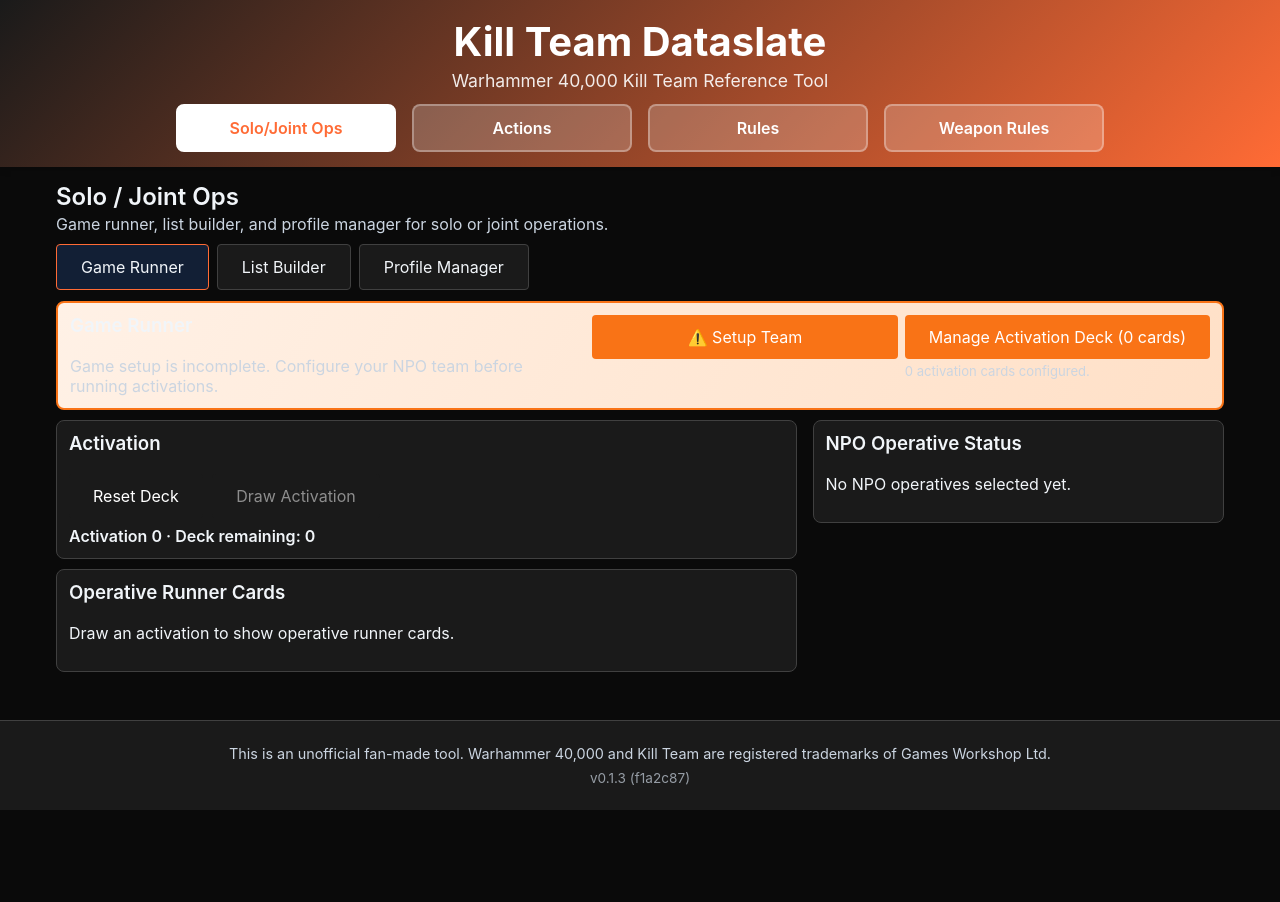
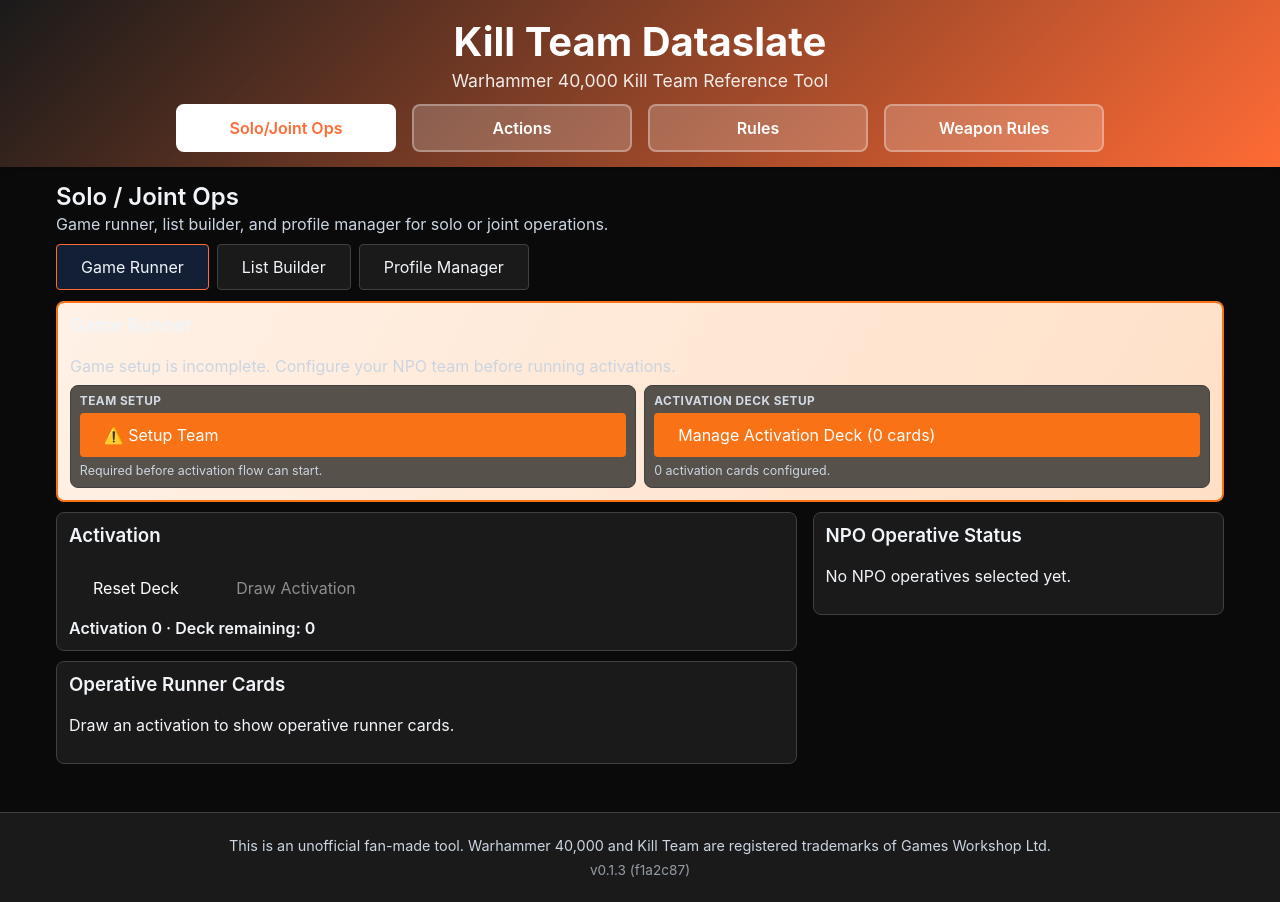
Before and after one commit to aaronbridgeman/wh40k-killteamtools, a React (Vite) app: page / in a window 1280 px wide. Before the commit the page ends 810 px from the top, so only its background shows below. Built offline with nearby package versions, Linux system fonts and the light colour scheme.

Commit message:
style(game-runner): tidy unified setup bar layout

```diff
--- a/src/components/solo/SoloJointOpsView.css
+++ b/src/components/solo/SoloJointOpsView.css
@@ -29,9 +29,9 @@
 .game-runner-setup-gate {
   order: 0;
   display: grid;
-  grid-template-columns: minmax(0, 1fr) minmax(320px, auto);
+  grid-template-columns: 1fr;
   align-items: start;
-  gap: 0.65rem;
+  gap: 0.55rem;
 }
 
 .game-runner-setup-copy {
@@ -41,22 +41,36 @@
 .game-runner-setup-actions {
   display: grid;
   grid-template-columns: repeat(2, minmax(0, 1fr));
-  gap: 0.45rem;
+  gap: 0.55rem;
 }
 
 .game-runner-setup-action {
   display: grid;
   align-content: start;
-  gap: 0.25rem;
+  gap: 0.35rem;
+  border: 1px solid var(--border-color);
+  border-radius: 8px;
+  padding: 0.5rem 0.55rem;
+  background: color-mix(in srgb, var(--surface-color) 90%, black);
 }
 
 .game-runner-setup-action button {
   width: 100%;
+  text-align: left;
+}
+
+.setup-action-label {
+  font-size: 0.74rem;
+  font-weight: 700;
+  letter-spacing: 0.04em;
+  text-transform: uppercase;
+  color: color-mix(in srgb, var(--text-secondary) 85%, white);
 }
 
 .setup-action-meta {
   margin: 0;
-  font-size: 0.82rem;
+  font-size: 0.78rem;
+  line-height: 1.3;
   color: var(--text-secondary);
 }
 
@@ -74,6 +88,10 @@
   background: #f97316;
   border-color: #ea580c;
   color: #fff;
+}
+
+.game-runner-setup-gate.is-warning .game-runner-setup-action {
+  background: color-mix(in srgb, #ffedd5 26%, var(--surface-color));
 }
 
 .setup-modal-backdrop {
@@ -859,6 +877,7 @@
 
   .game-runner-setup-actions {
     grid-template-columns: 1fr;
+    gap: 0.4rem;
   }
 
   .game-runner-setup-gate button {
--- a/src/components/solo/SoloJointOpsView.tsx
+++ b/src/components/solo/SoloJointOpsView.tsx
@@ -2230,11 +2230,20 @@
             </div>
             <div className="game-runner-setup-actions">
               <div className="game-runner-setup-action">
+                <span className="setup-action-label">Team Setup</span>
                 <button type="button" onClick={() => setIsTeamSetupOpen(true)}>
                   {isGameSetupComplete ? 'Manage Team Setup' : '⚠️ Setup Team'}
                 </button>
+                <p className="setup-action-meta">
+                  {isGameSetupComplete
+                    ? 'NPO team ready. Player team is optional.'
+                    : 'Required before activation flow can start.'}
+                </p>
               </div>
               <div className="game-runner-setup-action">
+                <span className="setup-action-label">
+                  Activation Deck Setup
+                </span>
                 <button type="button" onClick={() => setIsDeckSetupOpen(true)}>
                   Manage Activation Deck ({totalDeckCardInstances} card
                   {totalDeckCardInstances !== 1 ? 's' : ''})
```
